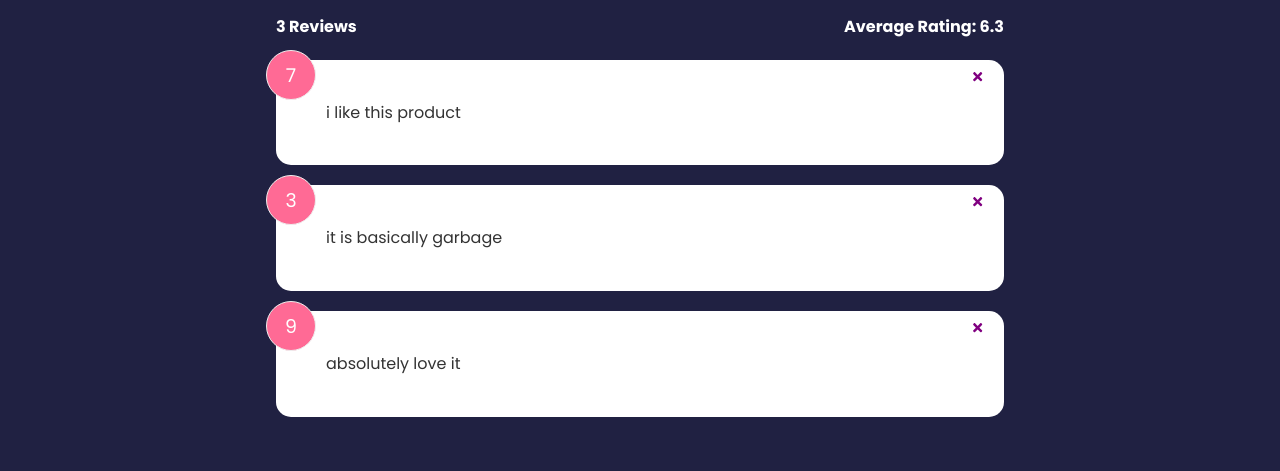
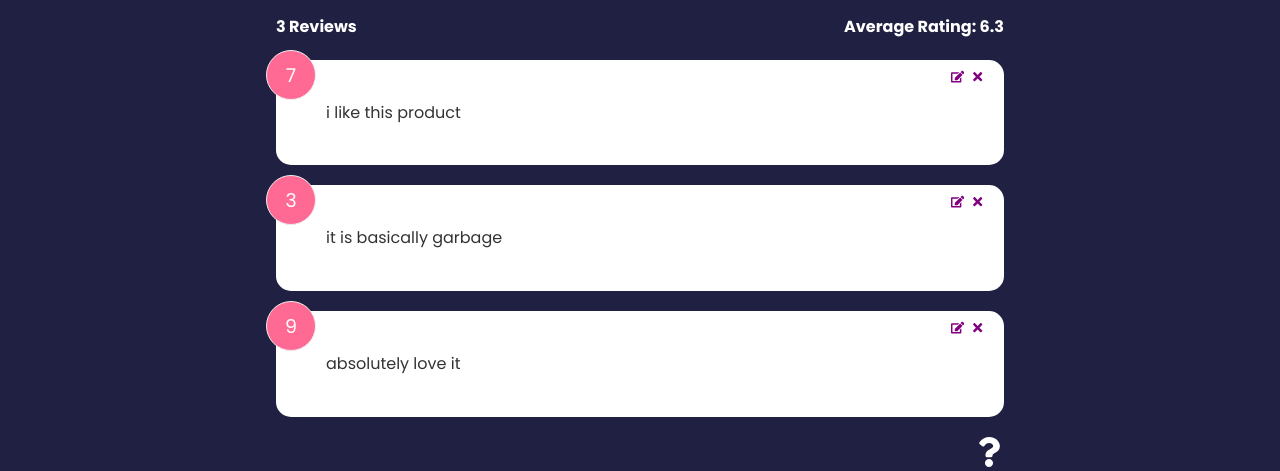
Before and after one commit to davidchen127/React_Udemy, a React (Create React App) app in the folder feedback-app/: page / in a window 1280 px wide. Shown: the part 399-870 px from the top of the page. Before the commit the page ends 836 px from the top, so only its background shows below. Built offline with nearby package versions, Linux system fonts and the light colour scheme.

Commit message:
useContext

```diff
--- a/feedback-app/src/App.js
+++ b/feedback-app/src/App.js
@@ -4,39 +4,36 @@ import FeedbackData from "./data/FeedbackData"
 import FeedbackList from "./components/FeedbackList"
 import FeedbackState from "./components/FeedbackState"
 import FeedbackForm from "./components/FeedbackForm"
-import {v4 as uuidv4} from 'uuid'
+
 import AboutPage from "./pages/AboutPage"
 import {BrowserRouter as Router, Routes, Route} from 'react-router-dom'
+import AboutIconLink from './components/AboutIconLink'
+import {FeedbackProvider} from './context/FeedbackContext'
 
 function App() {
-    const [feedback, setFeedback] = useState(FeedbackData);
-    const deleteFeedback=(id)=>{
-        if(window.confirm('are you sure ddddto delete?')){
-            setFeedback(feedback.filter((item)=>item.id!==id))}
-    }
 
-    const addFeedback=(newFeedback)=>{
-        newFeedback.id=uuidv4()
-        setFeedback([newFeedback,...feedback])
-    }
  return (
+    <FeedbackProvider>
         <Router>
             <Header  text={'Feedback UI'}></Header>
             <div className='container'>
                 <Routes>
                     <Route exact path="/" element={
                         <>
-                    <FeedbackForm handleAdd={addFeedback}/>
-                    <FeedbackState feedback={feedback}/>
-                    <FeedbackList feedback={feedback} handleDelete={deleteFeedback}/>
+                        <FeedbackForm />
+                        <FeedbackState />
+                        <FeedbackList />
                         </>
                     }>
                     </Route>
 
                     <Route path='/about' element={<AboutPage/>}/>
                 </Routes>
+
+                <AboutIconLink></AboutIconLink>
             </div>
         </Router>
+    </FeedbackProvider>
   )
 }
 
--- /dev/null
+++ b/feedback-app/src/components/AboutIconLink.jsx
@@ -0,0 +1,18 @@
+import React from "react";
+import {FaQuestion} from 'react-icons/fa'
+import {Link} from 'react-router-dom'
+
+function AboutIconLink() {
+  return <div className="about-link">
+    <Link to={{
+        pathname:'/about',
+        search:'?sort=name',
+        hash:'#hello'
+    }}>
+        <FaQuestion size={30} />
+    </Link>
+
+  </div>;
+}
+
+export default AboutIconLink;
--- a/feedback-app/src/components/FeedbackForm.jsx
+++ b/feedback-app/src/components/FeedbackForm.jsx
@@ -1,10 +1,18 @@
 import React from "react";
 import Card from "./shared/Card";
 import Button from "./shared/Button";
-import { useState } from "react";
+import { useState,useContext,useEffect } from "react";
 import RatingSelect from "./RatingSelect";
 
-function FeedbackForm({handleAdd}) {
+import FeedbackContext from '../context/FeedbackContext'
+
+function FeedbackForm() {
+    const {addFeedback,feedbackEdit}=useContext(FeedbackContext)
+
+    useEffect(()=>{
+
+    },[])
+
     const [text, setText]=useState('')
     const [rating, setRating]=useState(10)
     const [btnDisabled, setBtnDisabled]=useState(true)
@@ -31,7 +39,7 @@ function FeedbackForm({handleAdd}) {
                 text,
                 rating
             }
-            handleAdd(newFeedback)
+            addFeedback(newFeedback)
             setText('')
         }
     }
--- a/feedback-app/src/components/FeedbackItem.jsx
+++ b/feedback-app/src/components/FeedbackItem.jsx
@@ -1,14 +1,20 @@
 import Card from "./shared/Card"
 import PropTypes from 'prop-types'
-import {FaTimes} from 'react-icons/fa'
+import {FaTimes, FaEdit} from 'react-icons/fa'
+import {useContext} from 'react'
+import FeedbackContext from '../context/FeedbackContext'
 
-function FeedbackItem({item, handleDelete}) {
+function FeedbackItem({item}) {
+    const {deleteFeedback,editFeedback}=useContext(FeedbackContext)
 
     return (
     <Card>
         <div className="num-display">{item.rating}</div>
-        <button onClick={()=>handleDelete(item.id)} className="close">
+        <button onClick={()=>deleteFeedback(item.id)} className="close">
             <FaTimes color='purple'></FaTimes>
+        </button>
+        <button className='edit' onClick={()=>editFeedback(item)}>
+            <FaEdit color='purple'></FaEdit>
         </button>
         <div className="text-display">{item.text}</div>
     </Card>
--- a/feedback-app/src/components/FeedbackList.jsx
+++ b/feedback-app/src/components/FeedbackList.jsx
@@ -1,13 +1,14 @@
 import FeedbackItem from "./FeedbackItem"
 import {motion, AnimationPresence, AnimatePresence} from 'framer-motion'
-import PropTypes from 'prop-types'
+import {useContext} from 'react'
+import FeedbackContext from '../context/FeedbackContext'
 
-function FeedbackList({feedback, handleDelete}) {
+function FeedbackList() {
+  const {feedback}=useContext(FeedbackContext)
+
 
   if(!feedback||feedback.length===0){
     return <p>No feedback yet!</p>
-  }else{
-
   }
 
   // return <div className="feedback-list">
@@ -21,7 +22,7 @@ function FeedbackList({feedback, handleDelete}) {
     <AnimatePresence>
     {feedback.map((item)=>(
         <motion.div key={item.id} initial={{opacity:0}} animate={{opacity:1}} exit={{opacity:0}}>
-        <FeedbackItem key={item.id} item={item} handleDelete={handleDelete}/>
+        <FeedbackItem key={item.id} item={item} />
         </motion.div>
     ))}
     </AnimatePresence>
@@ -29,14 +30,5 @@ function FeedbackList({feedback, handleDelete}) {
   )
 }
 
-FeedbackList.propTypes={
-  feedback:PropTypes.arrayOf(
-    PropTypes.shape({
-      id:PropTypes.number.isRequired,
-      text:PropTypes.string.isRequired,
-      rating:PropTypes.number.isRequired,
-    })
-  )
-}
 
 export default FeedbackList;
--- a/feedback-app/src/components/FeedbackState.jsx
+++ b/feedback-app/src/components/FeedbackState.jsx
@@ -1,6 +1,10 @@
 import React from "react";
-import PropTypes from 'prop-types'
-function FeedbackState({feedback}) {
+import {useContext} from 'react'
+import FeedbackContext from '../context/FeedbackContext'
+
+function FeedbackState() {
+  const {feedback}=useContext(FeedbackContext)
+
     let average= feedback.reduce((acc,cur)=>{
         return acc + cur.rating
     },0)/feedback.length
@@ -13,8 +17,5 @@ function FeedbackState({feedback}) {
   </div>;
 }
 
-FeedbackState.propTypes={
-    feedback: PropTypes.array.isRequired
-}
 
 export default FeedbackState;
--- /dev/null
+++ b/feedback-app/src/context/FeedbackContext.js
@@ -0,0 +1,65 @@
+import { createContext, useState } from 'react'
+import { v4 as uuidv4 } from 'uuid'
+
+const FeedbackContext = createContext()
+
+export const FeedbackProvider = ({ children }) => {
+  const [feedback, setFeedback] = useState([
+    {
+      id: 1,
+      rating: 7,
+      text: 'i like this product',
+    },
+    {
+      id: 2,
+      rating: 3,
+      text: 'it is basically garbage',
+    },
+    {
+      id: 3,
+      rating: 9,
+      text: 'absolutely love it',
+    },
+  ])
+
+  const [feedbackEdit, setFeedbackEdit] = useState({
+    item: {},
+    edit: false,
+  })
+
+  const deleteFeedback = (id) => {
+    if (window.confirm('are you sure ddddto delete?')) {
+      setFeedback(feedback.filter((item) => item.id !== id))
+    }
+  }
+
+  // add new feedback item
+  const addFeedback = (newFeedback) => {
+    newFeedback.id = uuidv4()
+    setFeedback([newFeedback, ...feedback])
+  }
+
+  // set item to be updated
+  const editFeedback = (item) => {
+    setFeedbackEdit({
+      item,
+      edit: true,
+    })
+  }
+
+  return (
+    <FeedbackContext.Provider
+      value={{
+        feedback,
+        deleteFeedback,
+        addFeedback,
+        editFeedback,
+        feedbackEdit,
+      }}
+    >
+      {children}
+    </FeedbackContext.Provider>
+  )
+}
+
+export default FeedbackContext
--- a/feedback-app/src/pages/AboutPage.jsx
+++ b/feedback-app/src/pages/AboutPage.jsx
@@ -1,5 +1,6 @@
 import React from "react";
 import Card from "../components/shared/Card";
+import {Link} from 'react-router-dom'
 
 function AboutPage() {
   return <Card>
@@ -7,7 +8,7 @@ function AboutPage() {
       <h1>About this project</h1>
       <p>test about paragram</p>
       <p>
-        <a href="/">back to home</a>
+        <Link to="/">back to home</Link>
       </p>
     </div>
   </Card>;
```
Lines whose indentation alone changed are shown as unchanged.
